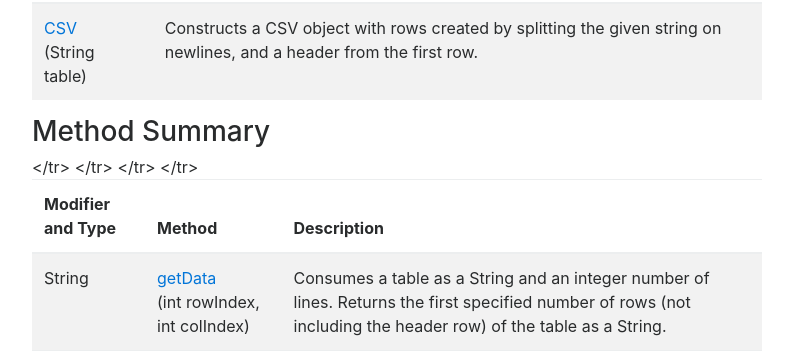
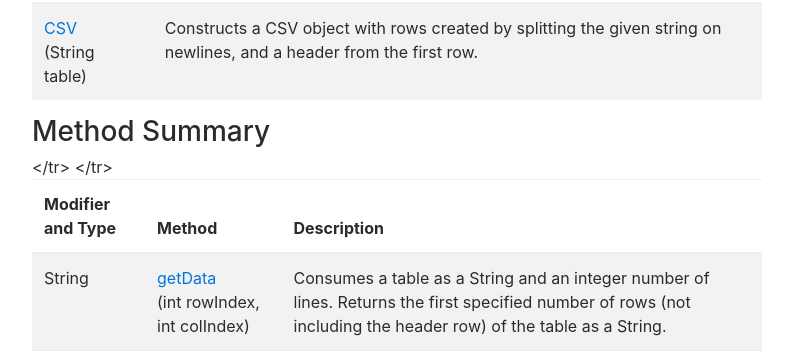
Before and after one commit to ucsd-cse8a-f18/ucsd-cse8a-f18.github.io, a Jekyll site: the page built from CSV.md, in a window 1280 px wide and 900 px high. Shown: the part 138-491 px from the top of the window, without its empty margins (243-1036 px from the left). Built offline with Jekyll 4.4.1, drawn with Linux system fonts in a browser that asks for light colours; nearby versions of some CDN libraries.

Commit message:
CSV documentation

```diff
--- a/CSV.md
+++ b/CSV.md
@@ -29,7 +29,6 @@ title: "Documentation for CSV.java"
 <tr>
 <td class="monospace">int</td><td class="monospace"><a href="#getNumCols">getNumCols</a>()</td><td></td>
 </tr>
-</tr>
 <tr>
 <td class="monospace">int</td><td class="monospace"><a href="#getNumRows">getNumRows</a>()</td><td></td>
 </tr>
@@ -50,11 +49,9 @@ title: "Documentation for CSV.java"
 <tr>
 <td class="monospace">int</td><td class="monospace"><a href="#minInt">minInt</a><br>(int colIndex)</td><td>Assuming that values at column colIndex are formatted as integers, returns the maximum value among the data at the given column index across all rows in this CSV object.</td>
 </tr>
-</tr>
 <td class="monospace">String</td><td class="monospace"><a href="#toString">toString</a>()</td><td></td>
 </tr>
 </table>
-
 
 
 ### Constructor Detail
```
